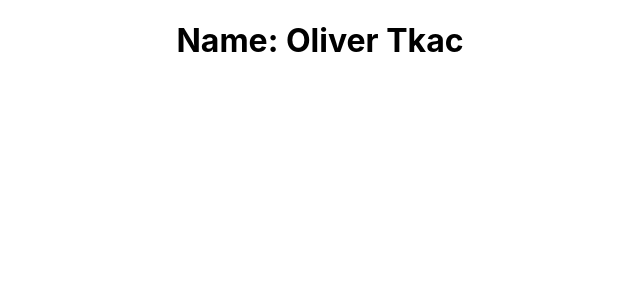
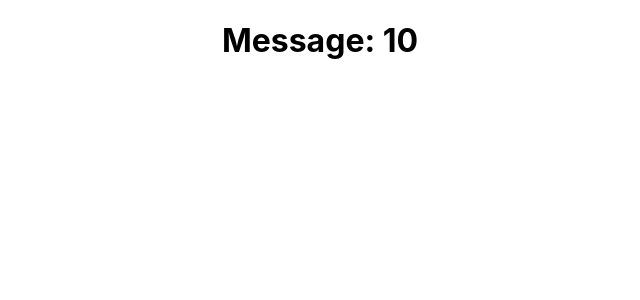
Before and after one commit to Oliver6644/react_prax, a React (Create React App) app: page / in a window 1280 px wide. Shown: the top 300 px of the page, without its empty margins (320-960 px from the left). Built offline with nearby package versions, Linux system fonts and the light colour scheme.

Commit message:
ep .11 Props in A class

```diff
--- a/src/App.js
+++ b/src/App.js
@@ -1,14 +1,12 @@
 //import logo from './logo.svg';
 import './App.css';
 //import Hello from './components/Hello';
-//import Message from './components/Message';
+import Message from './components/Message';
 import Profile from "./components/Profile";
 function App() {
   return (
     <div className="App">
-      <Profile name="Oliver" lastname ="Tkac" />
-
-
+     <Message messagecode="10" messagecontent="This is a message from props"/>
     </div>
   );
 }
--- a/src/components/Message.js
+++ b/src/components/Message.js
@@ -1,7 +1,7 @@
 import { Component } from "react";
 class Message extends Component {
     render(){
-        return <h1>This is a class component</h1>;
+        return <h1>Message: {this.props.messagecode}</h1>;
     }
 }
 
```
